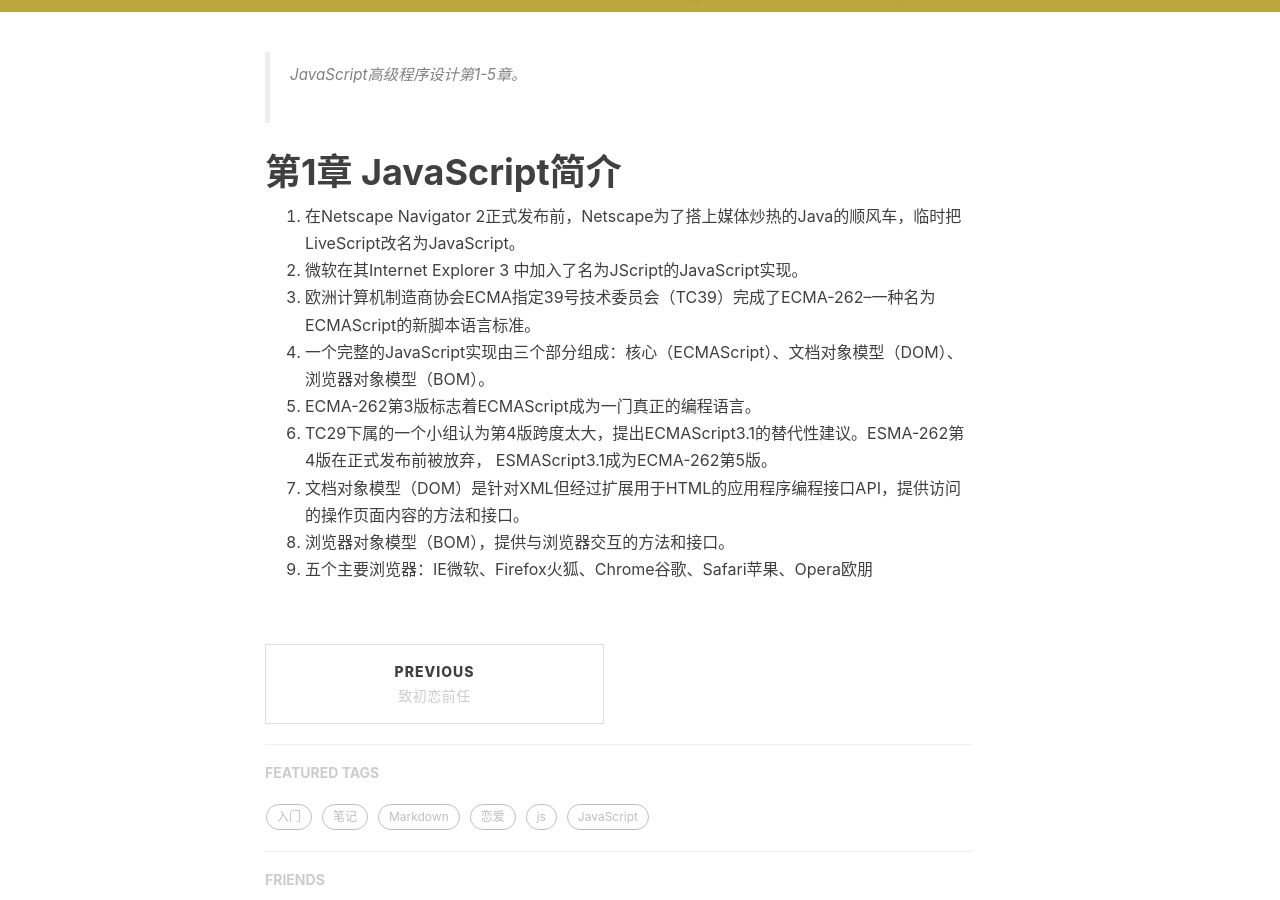
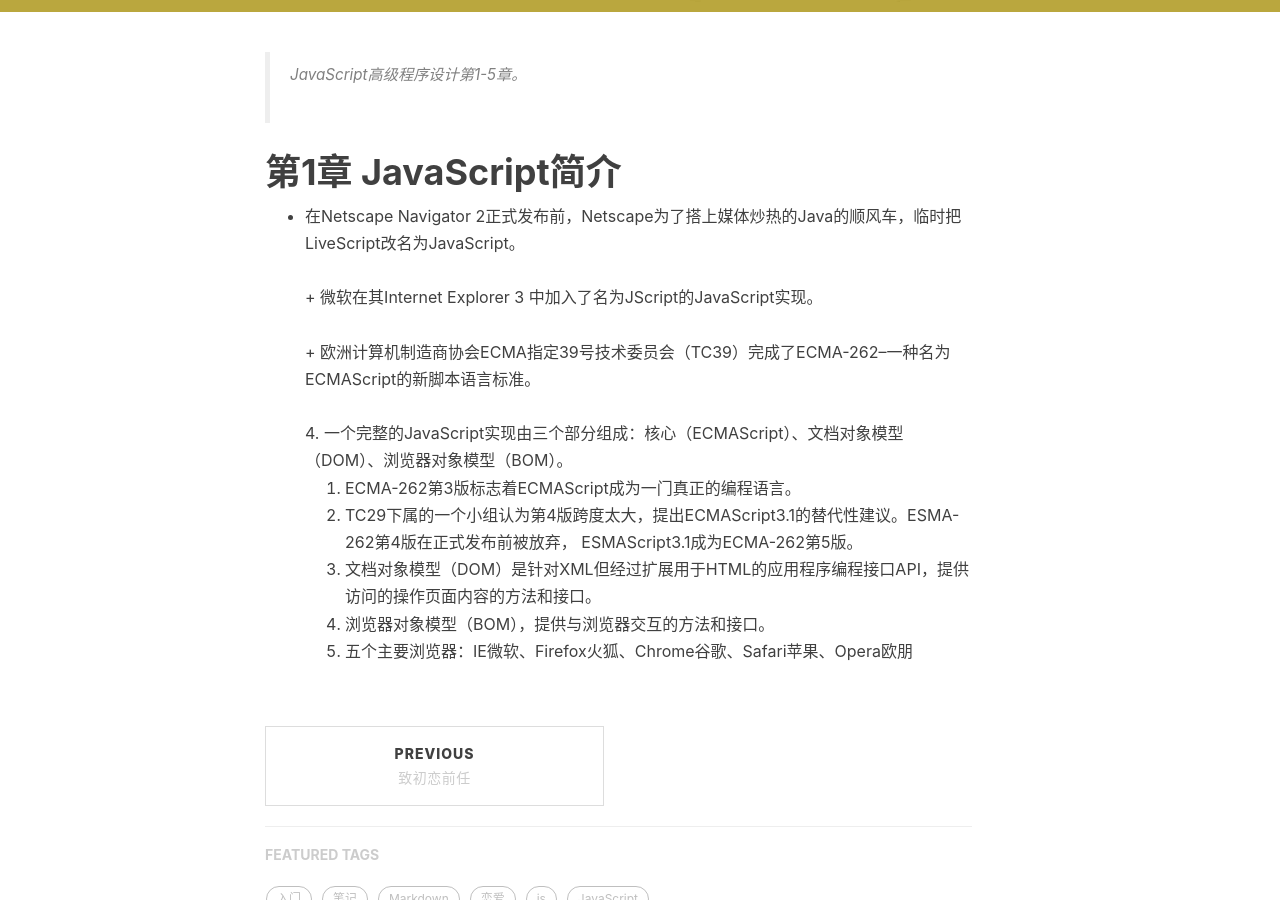
Before and after one commit to wangguorong1996/wangguorong1996.github.io, a Jekyll site: the page built from _posts/2018-5-8-JavaScript1.markdown, in a window 1280 px wide and 900 px high, scrolled down 511 px. Built offline with Jekyll 4.4.1, drawn with Linux system fonts in a browser that asks for light colours; nearby versions of some CDN libraries; comment, search, counter and statistics services are not loaded; some of the changed lines change nothing that is shown.

Commit message:
Update 2018-5-8-JavaScript1.markdown

```diff
--- a/_posts/2018-5-8-JavaScript1.markdown
+++ b/_posts/2018-5-8-JavaScript1.markdown
@@ -14,10 +14,10 @@ tags:
 
 # 第1章 JavaScript简介
 
-1. 在Netscape Navigator 2正式发布前，Netscape为了搭上媒体炒热的Java的顺风车，临时把LiveScript改名为JavaScript。<br>
-2. 微软在其Internet Explorer 3 中加入了名为JScript的JavaScript实现。<br>
-3. 欧洲计算机制造商协会ECMA指定39号技术委员会（TC39）完成了ECMA-262--一种名为ECMAScript的新脚本语言标准。<br>
-4. 一个完整的JavaScript实现由三个部分组成：核心（ECMAScript）、文档对象模型（DOM）、浏览器对象模型（BOM）。<br>
++ 在Netscape Navigator 2正式发布前，Netscape为了搭上媒体炒热的Java的顺风车，临时把LiveScript改名为JavaScript。<br>
+<br>+ 微软在其Internet Explorer 3 中加入了名为JScript的JavaScript实现。<br>
+<br>+ 欧洲计算机制造商协会ECMA指定39号技术委员会（TC39）完成了ECMA-262--一种名为ECMAScript的新脚本语言标准。<br>
+<br>4. 一个完整的JavaScript实现由三个部分组成：核心（ECMAScript）、文档对象模型（DOM）、浏览器对象模型（BOM）。<br>
 5. ECMA-262第3版标志着ECMAScript成为一门真正的编程语言。<br>
 6. TC29下属的一个小组认为第4版跨度太大，提出ECMAScript3.1的替代性建议。ESMA-262第4版在正式发布前被放弃，
 ESMAScript3.1成为ECMA-262第5版。<br>
```
